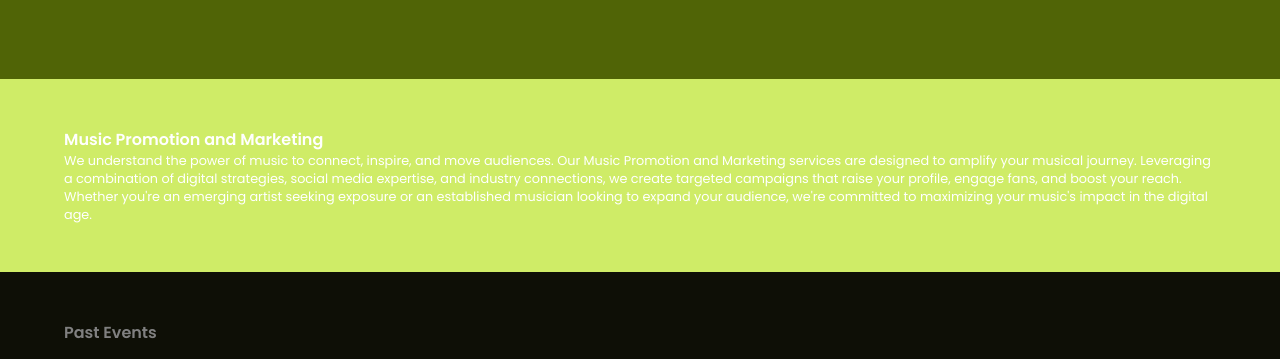
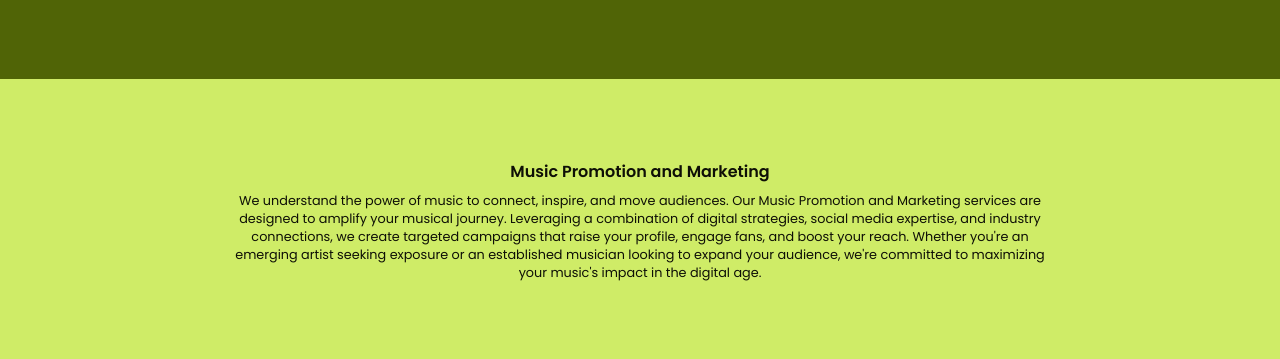
Before and after one commit to TheWiki2306/optimize-web, a React (Create React App) app: page / in a window 1280 px wide. Shown: the part 1267-1626 px from the top of the page. Built offline with nearby package versions, Linux system fonts and the light colour scheme.

Commit message:
On branch master

```diff
--- a/src/components/promotion/promotion.css
+++ b/src/components/promotion/promotion.css
@@ -1,8 +1,19 @@
-.promotionContainer{
+.container.promotionContainer{
     color: var(--color-white);
     margin-top: 3rem;
+    color: var(--color-bg-variant);
+    width: 70%;
+    padding: 2rem;
+}
+
+.promotionContainer h4{
+    font-size: 1em;
+    text-align: center;
+    margin-bottom: 0.5rem;
 }
 
 .promotionContainer p{
     font-size: 0.8em;
+    text-align: center;
+
 }
```
